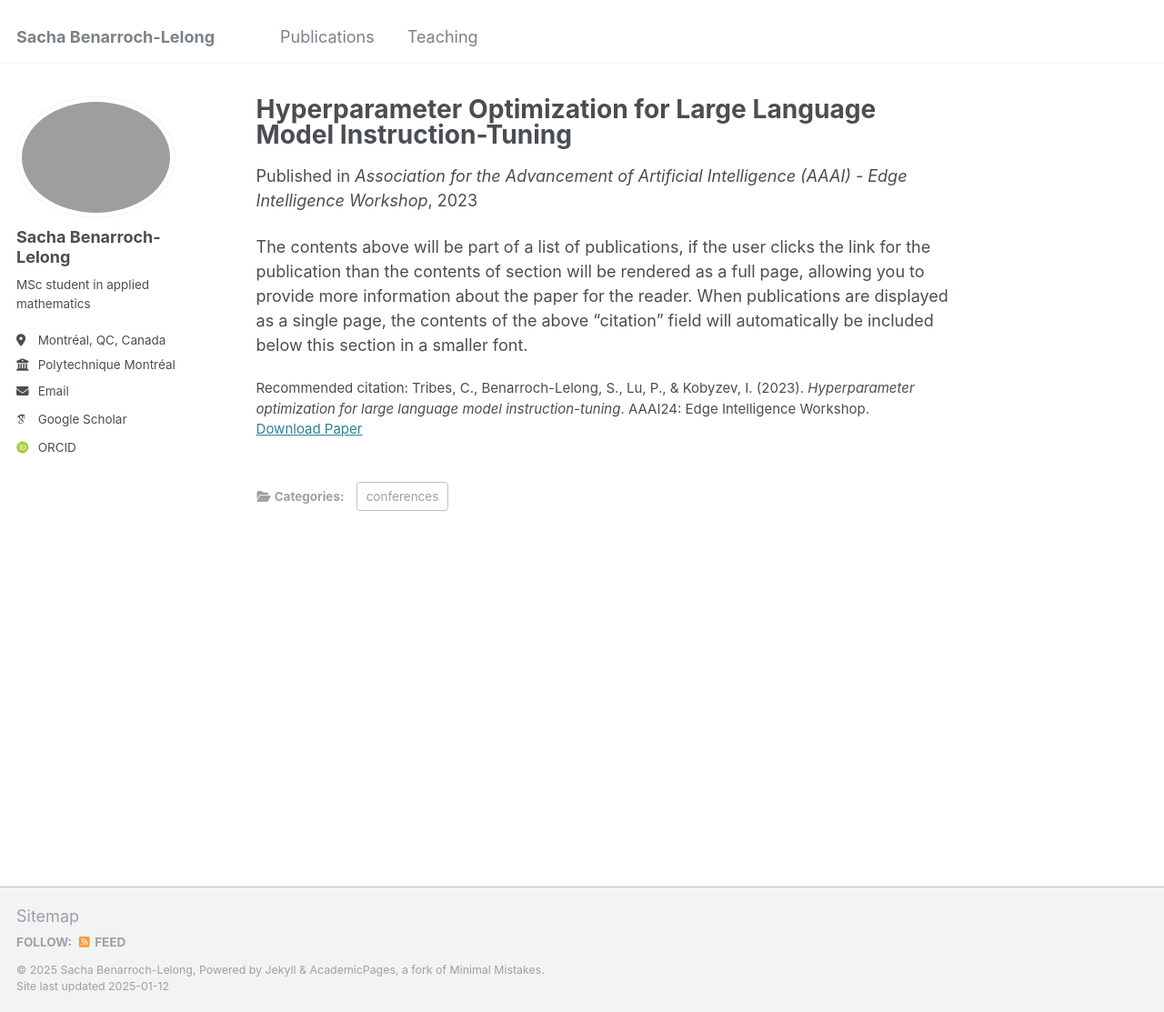
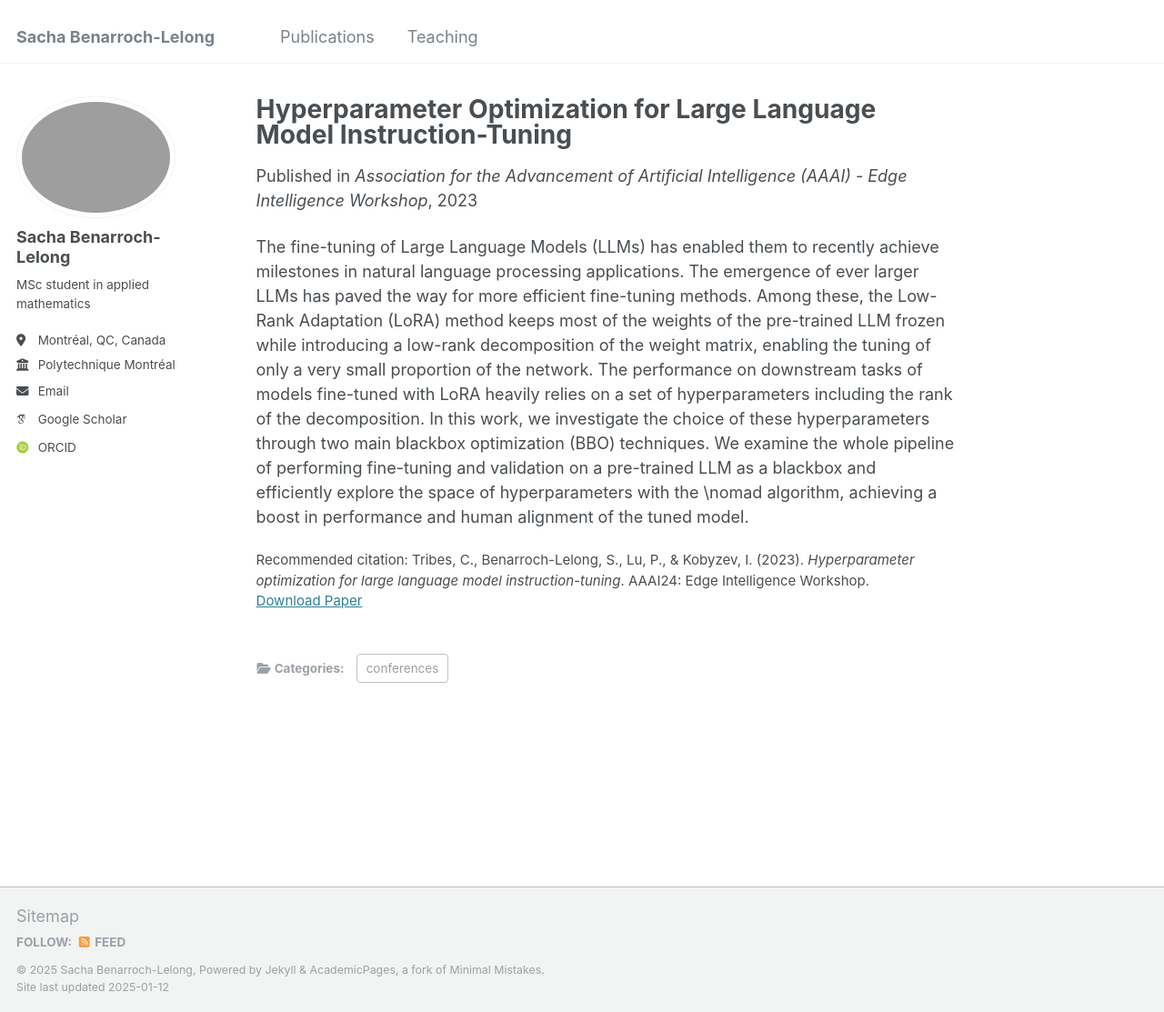
Before and after one commit to sblelong/sblelong.github.io, a Jekyll site: the page built from _publications/AAAI24.md, in a window 1280 px wide and 1113 px high. Shown: the whole window at 91% size. Built offline with Jekyll 4.4.1, drawn with Linux system fonts in a browser that asks for light colours; some web fonts are replaced.

Commit message:
fix article content

```diff
--- a/_publications/AAAI24.md
+++ b/_publications/AAAI24.md
@@ -10,4 +10,4 @@ paperurl: 'https://arxiv.org/pdf/2312.00949'
 citation: 'Tribes, C., Benarroch-Lelong, S., Lu, P., & Kobyzev, I. (2023). <i>Hyperparameter optimization for large language model instruction-tuning</i>. AAAI24: Edge Intelligence Workshop.'
 ---
 
-The contents above will be part of a list of publications, if the user clicks the link for the publication than the contents of section will be rendered as a full page, allowing you to provide more information about the paper for the reader. When publications are displayed as a single page, the contents of the above "citation" field will automatically be included below this section in a smaller font.
+The fine-tuning of Large Language Models (LLMs) has enabled them to recently achieve milestones in natural language processing applications. The emergence of ever larger LLMs has paved the way for more efficient fine-tuning methods. Among these, the Low-Rank Adaptation (LoRA) method keeps most of the weights of the pre-trained LLM frozen while introducing a low-rank decomposition of the weight matrix, enabling the tuning of only a very small proportion of the network. The performance on downstream tasks of models fine-tuned with LoRA heavily relies on a set of hyperparameters including the rank of the decomposition. In this work, we investigate the choice of these hyperparameters through two main blackbox optimization (BBO) techniques. We examine the whole pipeline of performing fine-tuning and validation on a pre-trained LLM as a blackbox and efficiently explore the space of hyperparameters with the \nomad algorithm, achieving a boost in performance and human alignment of the tuned model.
```
